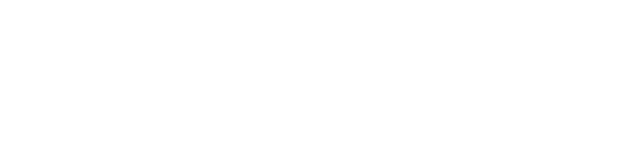
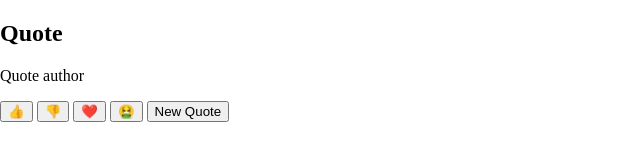
Before and after one commit to eziraa/Quote-generator, a plain HTML site: page index.html in a window 1280 px wide. Shown: the whole page, without its empty margins (0-640 px from the left). Drawn offline with Linux system fonts and the light colour scheme.

Commit message:
html structore of the project is added

```diff
--- a/index.html
+++ b/index.html
@@ -10,6 +10,17 @@
 </head>
 <body>
     <!-- Script -->
+    <div class="quote-container">
+        <h2 class="quote-text">Quote</h2>
+        <p class="quote-author">Quote author</p>
+        <div class="btns-container">
+            <button class=" btn like">👍</button>
+            <button class=" btn dislike">👎</button>
+            <button class=" btn from-heart">❤️</button>
+            <button class=" btn vomit">🤮</button>
+            <button class=" btn new-quote">New Quote</button>
+        </div>
+    </div>
     <script src="script.js"></script>
 </body>
 </html>
```
